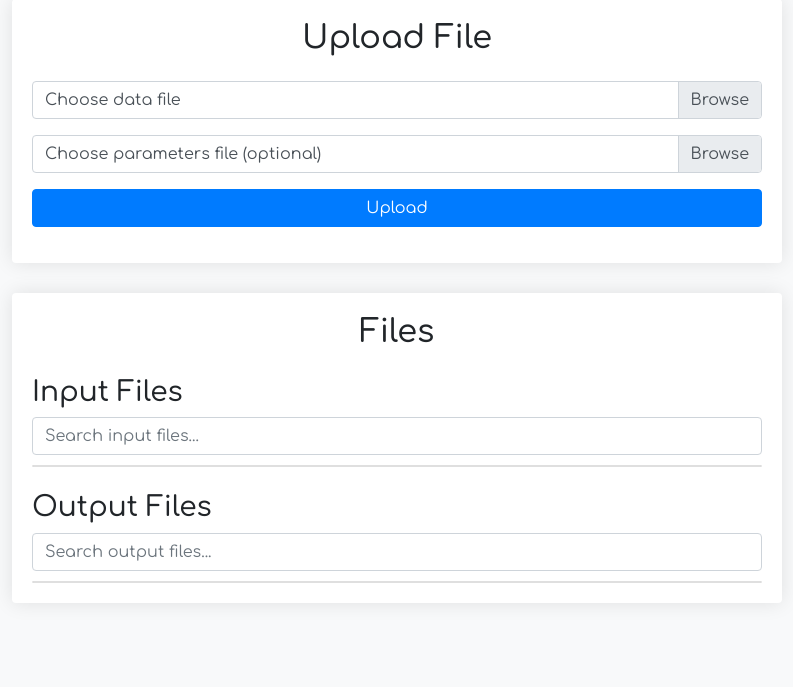
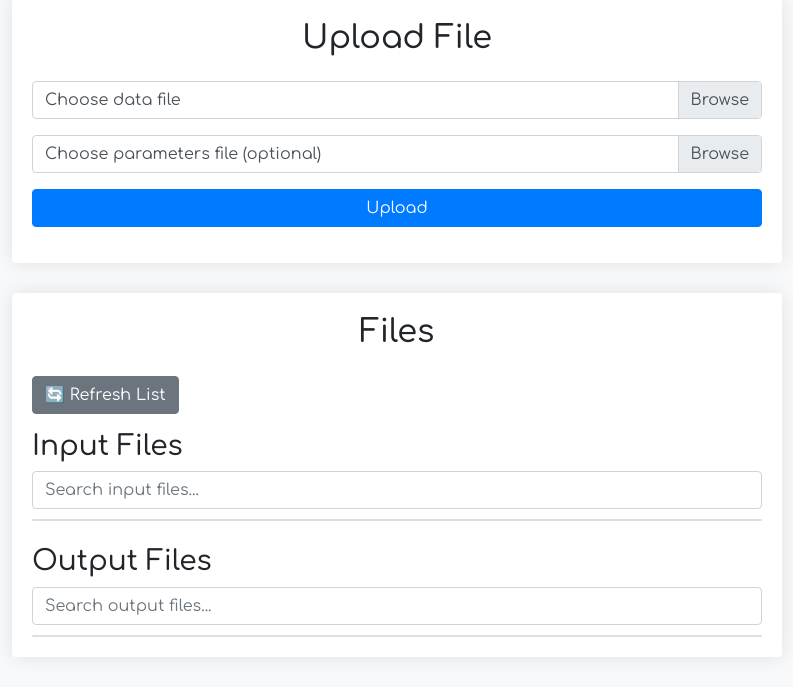
Before and after one commit to jgornet/cell-segmentation, a Flask app: template website/templates/upload.html in a window 1280 px wide. Shown: the part 149-836 px from the top of the page, without its empty margins (243-1036 px from the left). Before the commit the page ends 732 px from the top, so only its background shows below. Run offline with Flask 3, Linux system fonts and the light colour scheme; the template is opened without the code that fills it, so the values that code supplies are empty; some libraries are stand-ins or nearby versions.

Commit message:
add manual refresh button with upload confirmation

```diff
--- a/website/templates/upload.html
+++ b/website/templates/upload.html
@@ -126,6 +126,11 @@
             <div class="card-body">
                 <h2 class="card-title text-center mb-4">Files</h2>
                 <div id="error" class="alert alert-danger" style="display: none;"></div>
+
+                <!-- Add refresh button -->
+                <button id="refreshButton" class="btn btn-secondary mb-3">
+                    🔄 Refresh List
+                </button>
 
                 <h3>Input Files</h3>
                 <input type="text" class="form-control search-box" id="inputSearch" placeholder="Search input files...">
@@ -444,6 +449,16 @@
             }
         });
 
+        // Add handler for refresh button
+        $('#refreshButton').on('click', function() {
+            if (!$('.progress').is(':hidden')) {
+                if (!confirm('A file upload is in progress. Refreshing now may interrupt it. Are you sure you want to refresh?')) {
+                    return;
+                }
+            }
+            location.reload();
+        });
+
         // Add handler for error details button
         $(document).on('click', '.error-details-btn', function() {
             const taskId = $(this).data('task-id');
```
